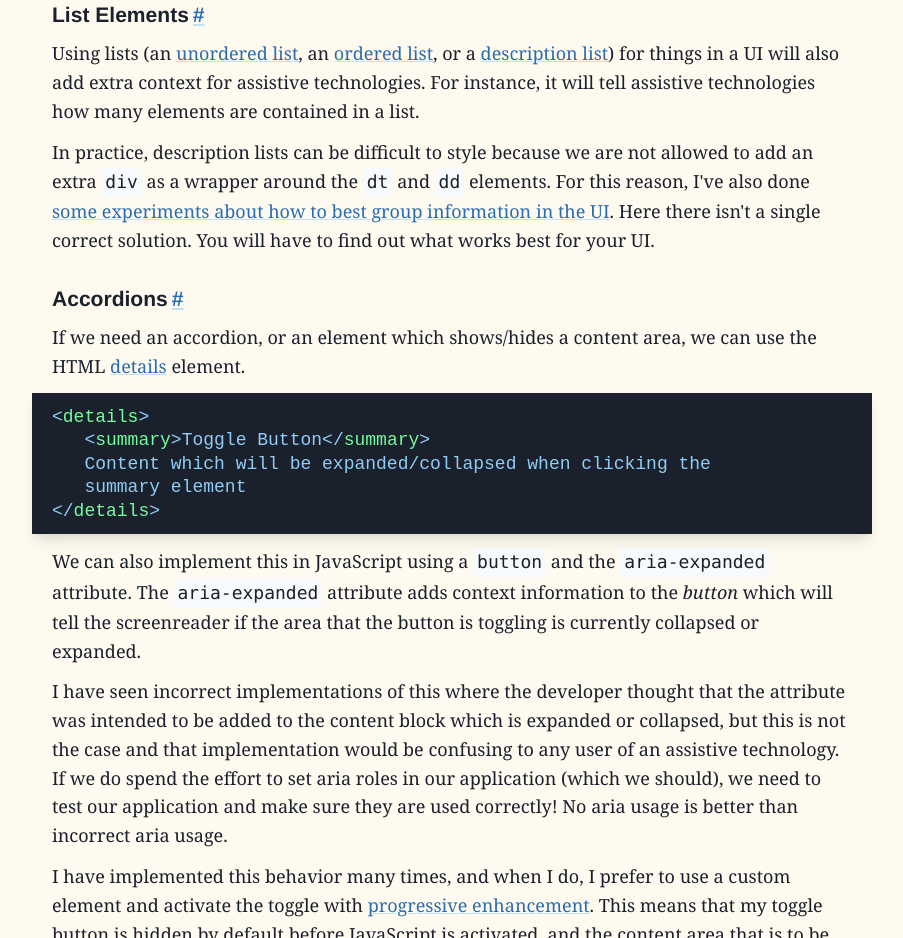
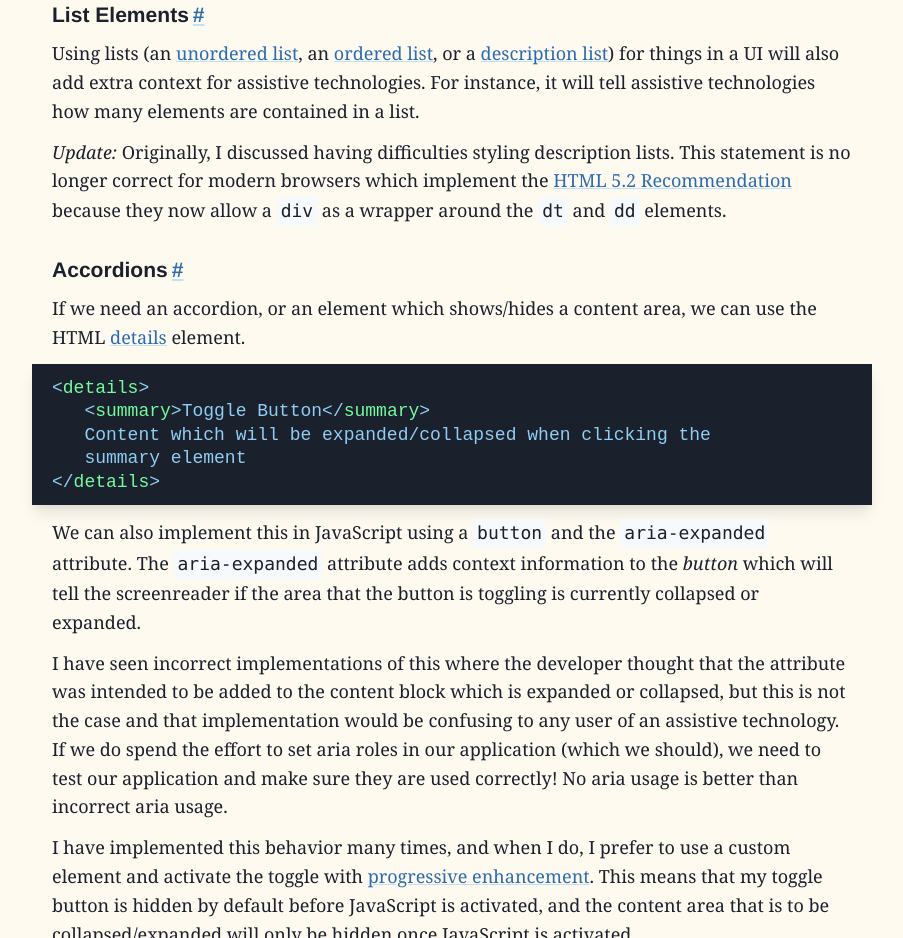
Before and after one commit to joyheron/responsible-web-apps, a plain HTML site: page index.html in a window 1280 px wide. Shown: the part 8915-9853 px from the top of the page, without its empty margins (188-1091 px from the left). Drawn offline with nearby package versions, Linux system fonts and the light colour scheme; a web font is replaced by a local one.

Commit message:
Update information about styling description lists
Working on #2

```diff
--- a/index.html
+++ b/index.html
@@ -643,10 +643,10 @@
 					For instance, it will tell assistive technologies how many elements are contained in a list.
 				</p>
 				<p>
-					In practice, description lists can be difficult to style because we are not allowed to add an extra <code>div</code> as a wrapper around the <code>dt</code> and <code>dd</code> elements.
-					For this reason, I've also done <a href="https://joyheron.com/a11y-playground/represent-labelled-information.html" target="_blank">some experiments about how to best group information in the UI</a>.
-					Here there isn't a single correct solution.
-					You will have to find out what works best for your UI.
+					<em>Update:</em> Originally, I discussed having difficulties styling description lists.
+					This statement is no longer correct for modern browsers which implement the
+					<a href="https://www.w3.org/TR/html52/grouping-content.html#the-dl-element">HTML 5.2 Recommendation</a>
+					because they now allow a <code>div</code> as a wrapper around the <code>dt</code> and <code>dd</code> elements.
 				</p>
 
 				<h3 id="accordions">Accordions<a href="#aria-expanded-for-developing-Accordions" aria-label="Link to Accordions"></a></h3>
```
